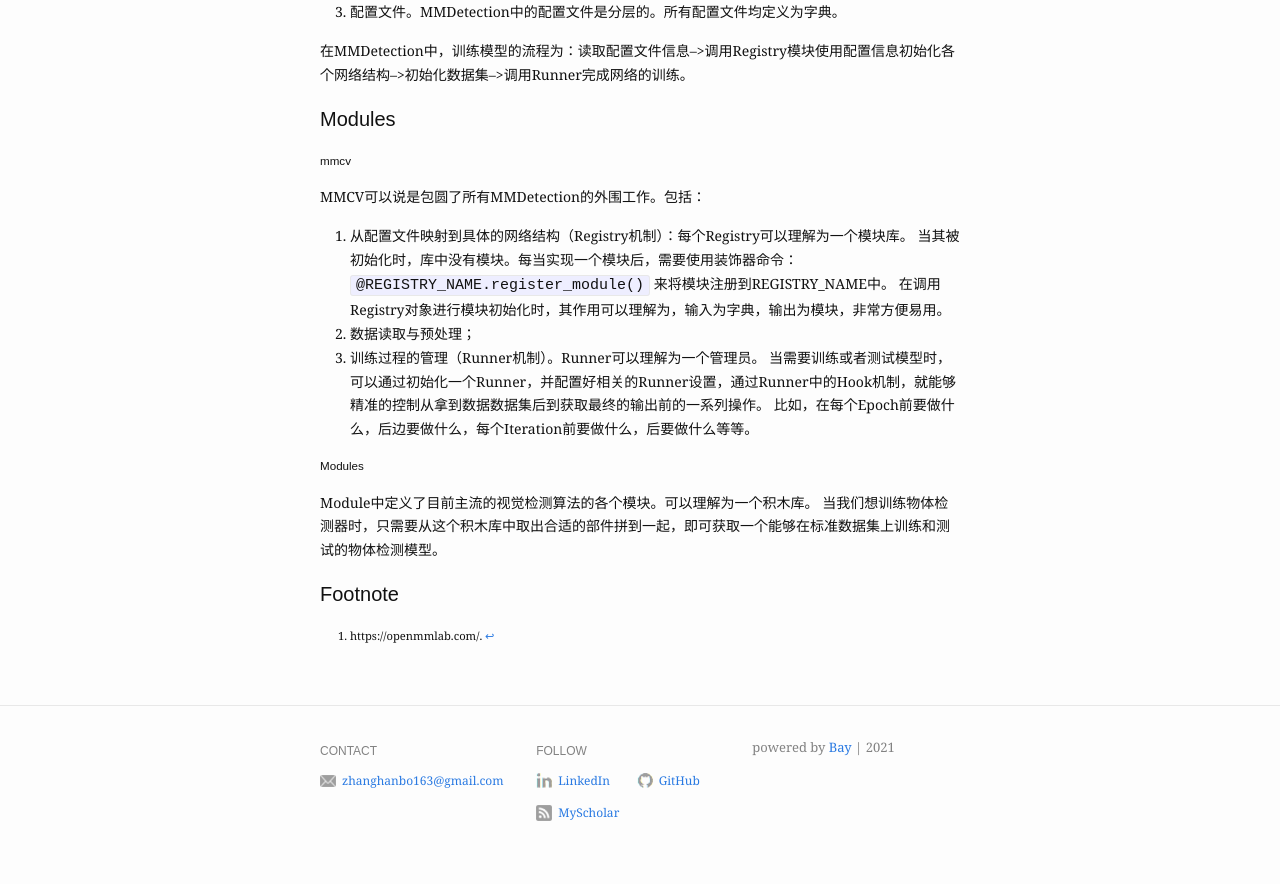
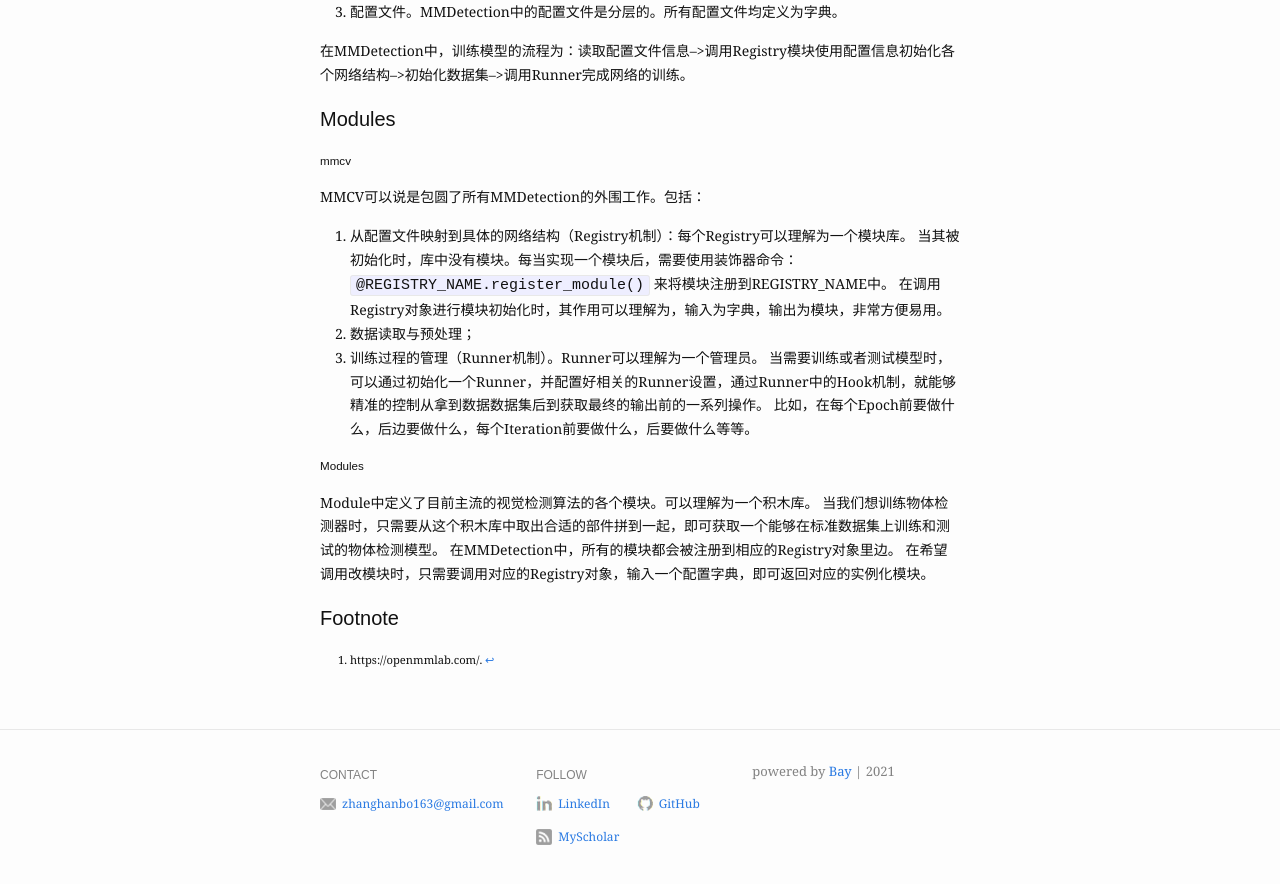
Before and after one commit to ZhangHanbo/zhanghanbo.github.io, a Jekyll site: the page built from _posts/2021-06-08-MMDetection.md, in a window 1280 px wide and 900 px high, scrolled down 1327 px. Shown: the top 884 px of the window. Built offline with Jekyll 4.4.1, drawn with Linux system fonts in a browser that asks for light colours.

Commit message:
update blog

```diff
--- a/_posts/2021-06-08-MMDetection.md
+++ b/_posts/2021-06-08-MMDetection.md
@@ -67,6 +67,8 @@ MMCV可以说是包圆了所有MMDetection的外围工作。包括：
 
 Module中定义了目前主流的视觉检测算法的各个模块。可以理解为一个积木库。
 当我们想训练物体检测器时，只需要从这个积木库中取出合适的部件拼到一起，即可获取一个能够在标准数据集上训练和测试的物体检测模型。
+在MMDetection中，所有的模块都会被注册到相应的Registry对象里边。
+在希望调用改模块时，只需要调用对应的Registry对象，输入一个配置字典，即可返回对应的实例化模块。
 
 #### Footnote
 [^1]: https://openmmlab.com/.
```
